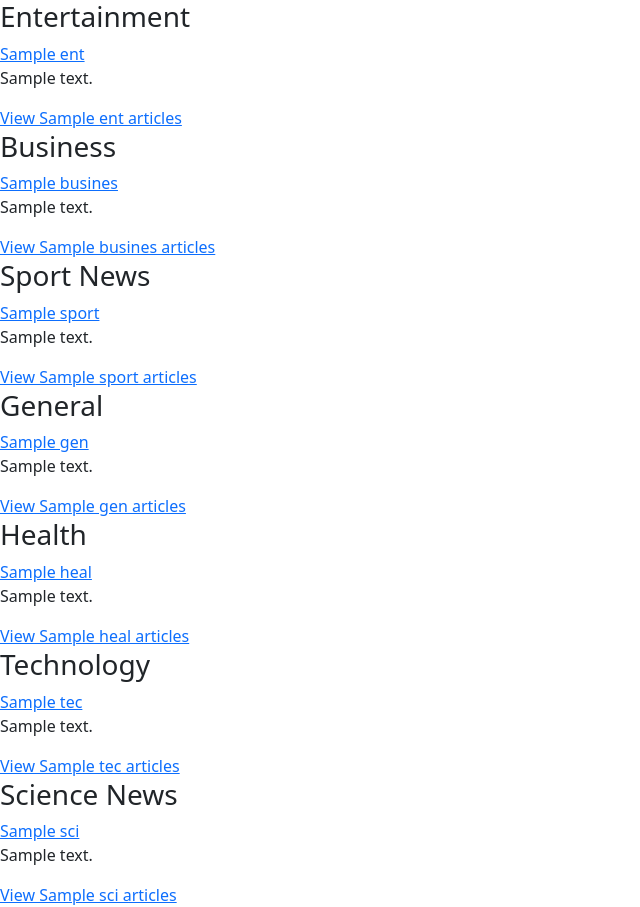
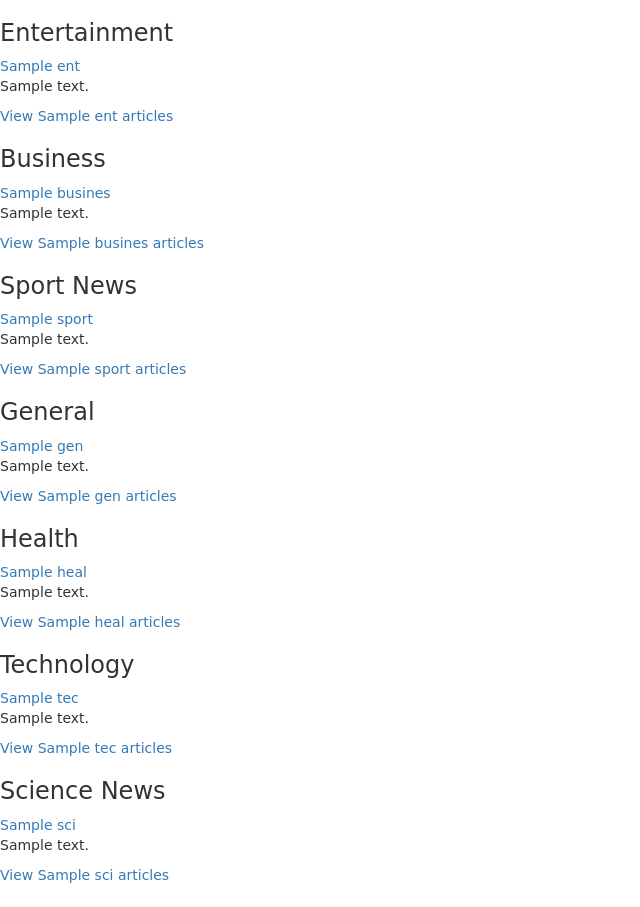
Before and after one commit to Robert-Moringa/News, a Flask app: template app/templates/index.html in a window 1280 px wide. Shown: the whole page, without its empty margins (0-640 px from the left). After the commit the page ends 883 px from the top, so only its background shows below. Run offline with Flask 2, Linux system fonts and the light colour scheme; the template is opened without the code that fills it: most values are stand-ins (such as "Sample title", 1, 10 or a date in 2020); some libraries are stand-ins or nearby versions.

Commit message:
added styles.css

```diff
--- /dev/null
+++ b/app/static/css/styles.css
@@ -0,0 +1,3 @@
+*{
+    font-family: 'Rancho', cursive;
+}
--- a/app/templates/base.html
+++ b/app/templates/base.html
@@ -1,18 +1,5 @@
-<!DOCTYPE html>
-<html>
-    <head>
-        <meta charset="utf-8">
-        {% if title %}
-        <title> {{ title }}</title>
-        {% else %}
-        <title> Welcome to the best News website </title>
-        {% endif %}
-    </head>
-    <body>
-        <!-- Content block -->
+{% extends 'bootstrap/base.html'%}
 
-        {% block content %}
-
-        {% endblock%}
-    </body>
-</html>
+<link rel="preconnect" href="https://fonts.googleapis.com">
+<link rel="preconnect" href="https://fonts.gstatic.com" crossorigin>
+<link href="https://fonts.googleapis.com/css2?family=Rancho&display=swap" rel="stylesheet">
--- a/app/templates/index.html
+++ b/app/templates/index.html
@@ -1,21 +1,18 @@
-<!DOCTYPE html>
-<html lang="en">
-<head>
-    <meta charset="UTF-8">
-    <meta http-equiv="X-UA-Compatible" content="IE=edge">
-    <link href="https://cdn.jsdelivr.net/npm/bootstrap@5.0.2/dist/css/bootstrap.min.css" rel="stylesheet" integrity="sha384-EVSTQN3/azprG1Anm3QDgpJLIm9Nao0Yz1ztcQTwFspd3yD65VohhpuuCOmLASjC" crossorigin="anonymous">
-    <meta name="viewport" content="width=device-width, initial-scale=1.0">
-    <title>Document</title>
-</head>
-<body>
+{% extends 'base.html'%}
 
+{% block styles%}
+    {{ super() }}
+    <link rel="stylesheet" href="{{url_for('static',filename='css/styles.css')}}">
+{% endblock %}
+
+{% block content %}
 <div id="entertainment">
     <h3>Entertainment</h3>
     {% for ent in entertainment%}
 
-            <div id="">
-                <a href="{{ent.url}}" class="name">{{ent.name}}</a>
-                <p> {{ent.description}} </p>
+        <div class="source-card">
+            <a href="{{ent.url}}" class="source-name">{{ent.name}}</a>
+            <p class="source-description"> {{ent.description}} </p>
             <a href="/articles/{{ent.id}}" class="articles">View {{ent.name}} articles</a>
         </div>
 
@@ -101,5 +98,5 @@
    {% endfor %}
 </div>
 
-</body>
-</html>
+
+{% endblock%}
```
Also changed, not shown: app/templates/articles.html (+6 -1 lines), README.md, app/static/styles.css (deleted). Lines whose indentation alone changed are shown as unchanged.
